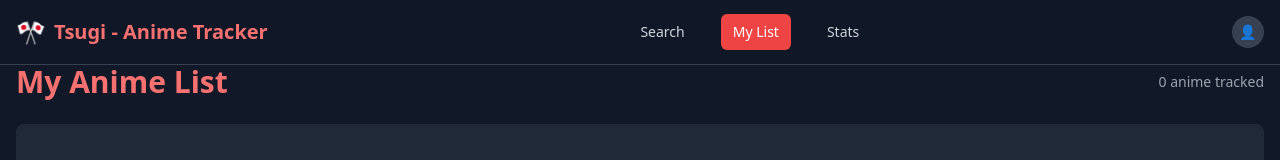
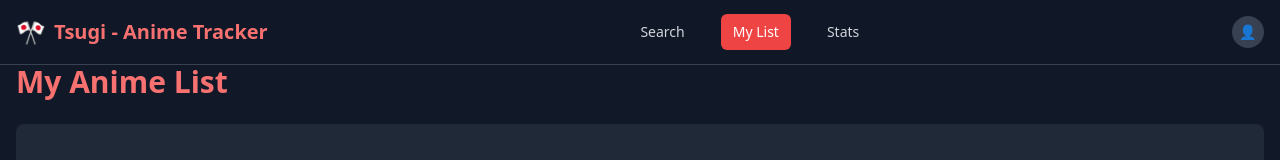
Before and after one commit to shavcobb/anime-tracker, a React (Vite) app: page /my-list in a window 1280 px wide. Shown: the top 160 px of the page. Built offline with nearby package versions, Linux system fonts and the light colour scheme.

Commit message:
removed redundant text

```diff
--- a/src/pages/MyList.tsx
+++ b/src/pages/MyList.tsx
@@ -97,9 +97,6 @@ const MyList = () => {
             {/* Header */}
             <div className="flex items-center justify-between">
                 <h1 className="text-3xl font-bold text-red-400">My Anime List</h1>
-                <div className="text-sm text-gray-400">
-                    {animeCount} anime tracked
-                </div>
             </div>
 
             {/* Filter Buttons - Only show if list is not empty */}
@@ -115,12 +112,6 @@ const MyList = () => {
                     />
 
                     {/* Results info */}
-                    <div className="text-sm text-gray-400">
-                        {activeFilter === 'all'
-                            ? `Showing all ${animeCount} anime`
-                            : `Showing ${filteredCount} anime with status "${statusOptions.find(opt => opt.value === activeFilter)?.label}"`
-                        }
-                    </div>
                 </div>
             )}
 
```
